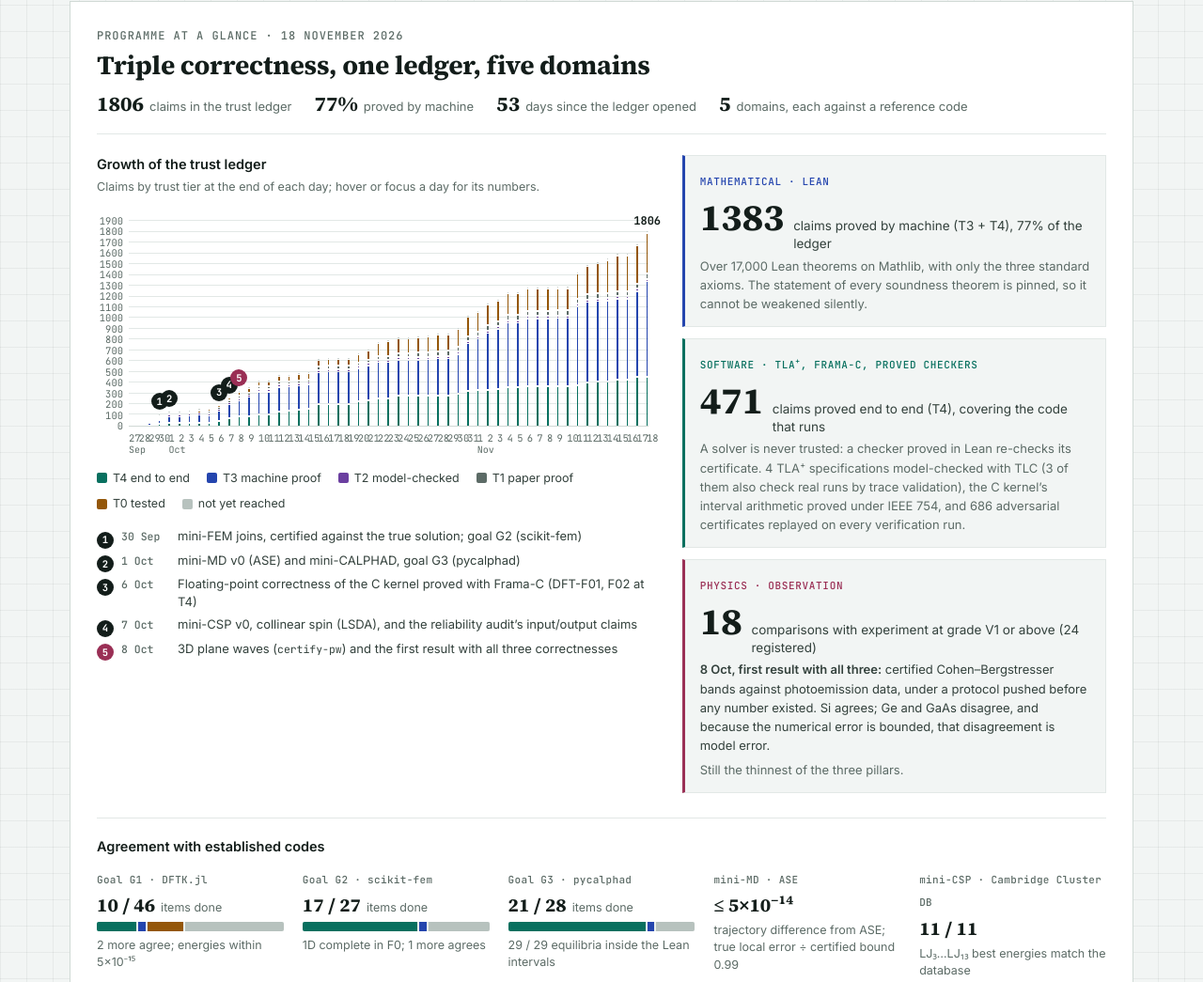
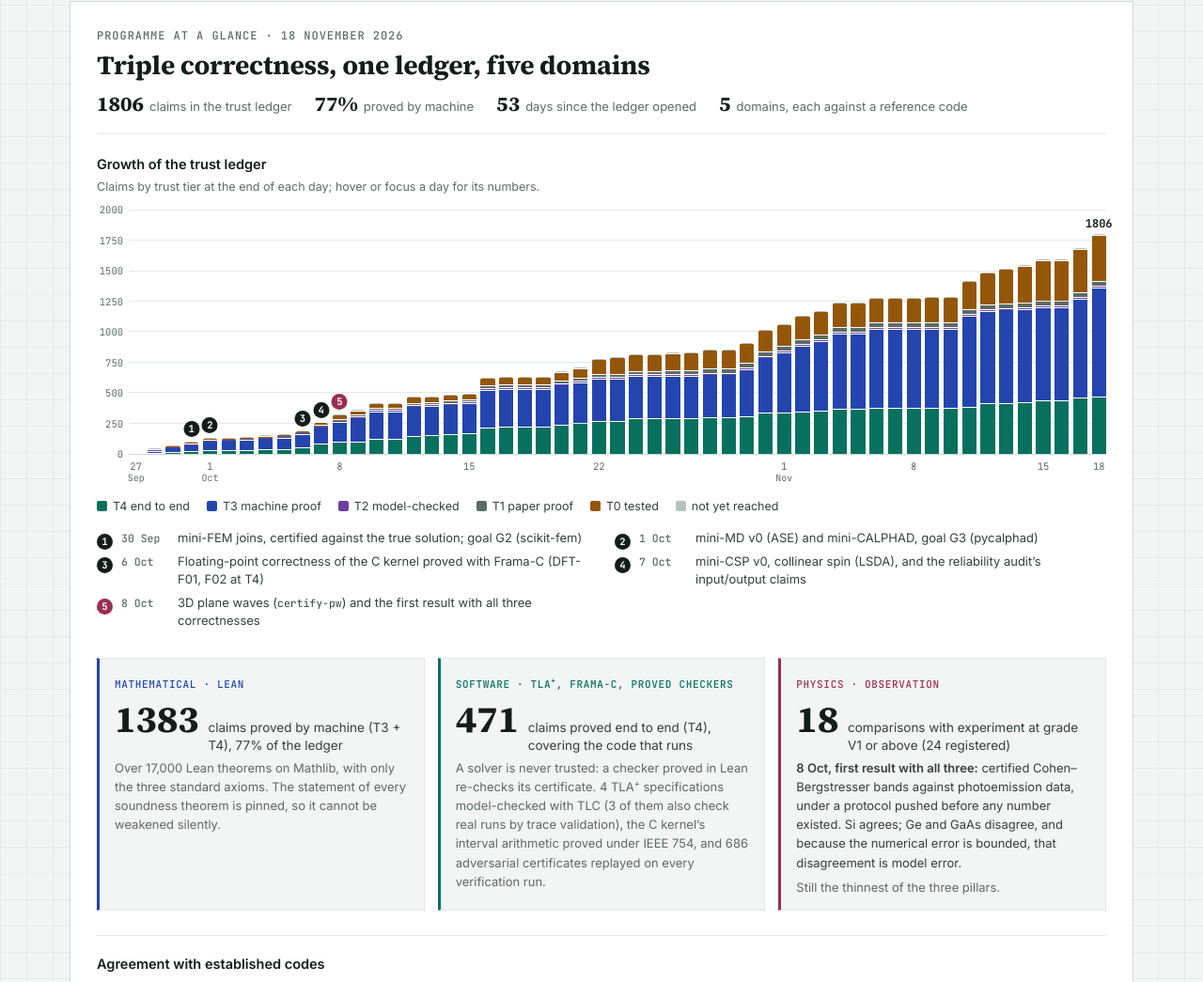
Before and after one commit to SMU-DIGA/formal-in-silico-programme, a plain HTML site: page progress.html in a window 1280 px wide. Shown: the part 1060-2105 px from the top of the page at 94% size. Drawn offline with Linux system fonts and the light colour scheme.

Commit message:
glance figure: less crowded growth chart (main 27daa76d)
Co-Authored-By: Claude Opus 5.5 <noreply@anthropic.com>
Claude-Session: https://claude.ai/code/session_012VRTwi9GMPJczb38UxHzyY

```diff
--- a/assets/style.css
+++ b/assets/style.css
@@ -431,39 +431,41 @@ footer a{color:var(--muted)}
 .gl-top h2{font:700 clamp(21px,2.6vw,28px)/1.2 var(--serif);margin:6px 0 0;letter-spacing:-.01em}
 .gl-nums{display:flex;flex-wrap:wrap;gap:8px 24px;margin:0;padding:0;list-style:none;font-size:13px;color:var(--muted)}
 .gl-nums b{font:700 22px/1 var(--serif);color:var(--ink);margin-right:6px;font-variant-numeric:tabular-nums}
-.gl-grid{display:grid;grid-template-columns:minmax(0,1.3fr) minmax(0,1fr);gap:clamp(22px,3vw,36px)}
-@media (max-width:860px){.gl-grid{grid-template-columns:minmax(0,1fr)}}
+.gl-grid{display:grid;grid-template-columns:minmax(0,1fr);gap:clamp(22px,3vw,30px)}
 .gl-h{font:600 14.5px/1.35 var(--sans);margin:0}
 .gl-sub{font-size:12.5px;color:var(--muted);margin:3px 0 14px}
 /* growth chart: one stacked column per day */
 .gc{display:grid;grid-template-columns:28px minmax(0,1fr);column-gap:6px}
-.gc-y{position:relative;height:230px;font:400 10.5px/1 var(--mono);color:var(--muted)}
+.gc-y{position:relative;height:260px;font:400 10.5px/1 var(--mono);color:var(--muted)}
 .gc-y span{position:absolute;right:0;transform:translateY(50%)}
-.gc-plot{position:relative;height:230px;display:flex;align-items:flex-end;gap:clamp(3px,1vw,9px);border-bottom:1px solid var(--rule)}
+.gc-plot{position:relative;height:260px;display:flex;align-items:flex-end;gap:clamp(1px,.35vw,5px);border-bottom:1px solid var(--rule)}
 .gc-g{position:absolute;left:0;right:0;border-top:1px solid var(--rule-2);pointer-events:none}
 .gc-col{position:relative;flex:1 1 0;min-width:0;height:100%;display:flex;flex-direction:column;justify-content:flex-end;outline:none;cursor:default}
-.gc-bar{display:flex;flex-direction:column-reverse;gap:2px;height:calc(var(--v) * 100% / var(--max, 350));border-radius:4px 4px 0 0;overflow:hidden}
+.gc-bar{display:flex;flex-direction:column-reverse;gap:1px;height:calc(var(--v) * 100% / var(--max, 350));border-radius:3px 3px 0 0;overflow:hidden}
 .gc-bar i{display:block;flex:var(--n) 1 0;min-height:0}
 .gc-col:hover .gc-bar,.gc-col:focus .gc-bar{filter:brightness(1.12)}
 .gc-col:focus-visible{box-shadow:0 0 0 2px var(--math)}
 .gc-top{position:absolute;left:50%;transform:translateX(-50%);bottom:calc(var(--v) * 100% / var(--max, 350) + 5px);display:flex;flex-direction:column-reverse;align-items:center;gap:4px}
 .gc-val{font:700 12px/1 var(--mono);color:var(--ink);font-variant-numeric:tabular-nums}
-.gc-mk{display:inline-grid;place-items:center;width:18px;height:18px;border-radius:50%;background:var(--ink);color:var(--surface);font:700 10.5px/1 var(--mono)}
+.gc-mk{display:inline-grid;place-items:center;width:17px;height:17px;border-radius:50%;background:var(--ink);color:var(--surface);font:700 10.5px/1 var(--mono)}
 .gc-mk.ph{background:var(--phys)}
+@media (max-width:620px){.gc-top .gc-mk{width:14px;height:14px;font-size:9px;margin-bottom:calc(var(--lv,0) * 16px)}}
 .gc-tip{display:none;position:absolute;top:0;left:50%;transform:translateX(-50%);z-index:3;width:max-content;max-width:210px;background:var(--surface);border:1px solid var(--rule);box-shadow:0 4px 14px rgba(0,0,0,.12);padding:8px 10px;font:400 12px/1.5 var(--sans);color:var(--ink-2);pointer-events:none}
 .gc-tip b{display:block;color:var(--ink);font-weight:600}
 .gc-col.l .gc-tip{left:0;transform:none} .gc-col.r .gc-tip{left:auto;right:0;transform:none}
 .gc-col:hover .gc-tip,.gc-col:focus .gc-tip{display:block}
-.gc-x{grid-column:2;display:flex;gap:clamp(3px,1vw,9px);margin-top:6px;font:400 10.5px/1.25 var(--mono);color:var(--muted);text-align:center}
-.gc-x span{flex:1 1 0;min-width:0}
+.gc-x{grid-column:2;display:flex;gap:clamp(1px,.35vw,5px);margin-top:6px;font:400 10.5px/1.25 var(--mono);color:var(--muted);text-align:center}
+.gc-x span{flex:1 1 0;min-width:0;white-space:nowrap;display:flex;flex-direction:column;align-items:center}
+@media (max-width:620px){.gc-x span.w{visibility:hidden}}
 .gc-x small{display:block;font-size:10px}
 .gl-legend{margin:12px 0 0;font-size:12.5px}
-.gc-key{list-style:none;margin:14px 0 0;padding:0;display:grid;gap:6px;font-size:13px;line-height:1.45;color:var(--ink-2)}
+.gc-key{list-style:none;margin:14px 0 0;padding:0;display:grid;grid-template-columns:repeat(auto-fill,minmax(min(100%,420px),1fr));gap:6px 28px;font-size:13px;line-height:1.45;color:var(--ink-2)}
 .gc-key li{display:grid;grid-template-columns:18px 52px minmax(0,1fr);gap:8px;align-items:baseline}
 .gc-key time{font:500 11.5px/1.4 var(--mono);color:var(--muted);white-space:nowrap}
 .gc-key .gc-mk{transform:translateY(3px)}
 /* the three correctnesses */
-.gl-pillars{display:grid;gap:12px;align-content:start}
+.gl-pillars{display:grid;grid-template-columns:repeat(3,minmax(0,1fr));gap:14px;align-content:start}
+@media (max-width:860px){.gl-pillars{grid-template-columns:minmax(0,1fr)}}
 .gl-p{border:1px solid var(--rule-2);border-left:3px solid var(--ink);padding:14px 16px;background:var(--paper)}
 .gl-p.m{border-left-color:var(--math)} .gl-p.s{border-left-color:var(--soft)} .gl-p.ph{border-left-color:var(--phys)}
 .gl-p .who{font:500 11px/1.4 var(--mono);letter-spacing:.06em;text-transform:uppercase}
--- a/progress.html
+++ b/progress.html
@@ -68,21 +68,21 @@
     <div class="gl-grid">
       <div><p class="gl-h">Growth of the trust ledger</p><p class="gl-sub">Claims by trust tier at the end of each day; hover or focus a day for its numbers.</p>
         <div class="gc">
-          <div class="gc-y" aria-hidden="true"><span style="bottom:0.00%">0</span><span style="bottom:5.00%">100</span><span style="bottom:10.00%">200</span><span style="bottom:15.00%">300</span><span style="bottom:20.00%">400</span><span style="bottom:25.00%">500</span><span style="bottom:30.00%">600</span><span style="bottom:35.00%">700</span><span style="bottom:40.00%">800</span><span style="bottom:45.00%">900</span><span style="bottom:50.00%">1000</span><span style="bottom:55.00%">1100</span><span style="bottom:60.00%">1200</span><span style="bottom:65.00%">1300</span><span style="bottom:70.00%">1400</span><span style="bottom:75.00%">1500</span><span style="bottom:80.00%">1600</span><span style="bottom:85.00%">1700</span><span style="bottom:90.00%">1800</span><span style="bottom:95.00%">1900</span></div>
+          <div class="gc-y" aria-hidden="true"><span style="bottom:0.00%">0</span><span style="bottom:12.50%">250</span><span style="bottom:25.00%">500</span><span style="bottom:37.50%">750</span><span style="bottom:50.00%">1000</span><span style="bottom:62.50%">1250</span><span style="bottom:75.00%">1500</span><span style="bottom:87.50%">1750</span><span style="bottom:100.00%">2000</span></div>
           <div class="gc-plot" role="img" aria-label="Stacked columns: the trust ledger grew from 16 claims on 27 September 2026 to 1806 on 18 November 2026; 471 at T4 and 912 at T3 today." style="--max:2000">
-            <div class="gc-g" style="bottom:5.00%"></div><div class="gc-g" style="bottom:10.00%"></div><div class="gc-g" style="bottom:15.00%"></div><div class="gc-g" style="bottom:20.00%"></div><div class="gc-g" style="bottom:25.00%"></div><div class="gc-g" style="bottom:30.00%"></div><div class="gc-g" style="bottom:35.00%"></div><div class="gc-g" style="bottom:40.00%"></div><div class="gc-g" style="bottom:45.00%"></div><div class="gc-g" style="bottom:50.00%"></div><div class="gc-g" style="bottom:55.00%"></div><div class="gc-g" style="bottom:60.00%"></div><div class="gc-g" style="bottom:65.00%"></div><div class="gc-g" style="bottom:70.00%"></div><div class="gc-g" style="bottom:75.00%"></div><div class="gc-g" style="bottom:80.00%"></div><div class="gc-g" style="bottom:85.00%"></div><div class="gc-g" style="bottom:90.00%"></div><div class="gc-g" style="bottom:95.00%"></div>
+            <div class="gc-g" style="bottom:12.50%"></div><div class="gc-g" style="bottom:25.00%"></div><div class="gc-g" style="bottom:37.50%"></div><div class="gc-g" style="bottom:50.00%"></div><div class="gc-g" style="bottom:62.50%"></div><div class="gc-g" style="bottom:75.00%"></div><div class="gc-g" style="bottom:87.50%"></div><div class="gc-g" style="bottom:100.00%"></div>
             <div class="gc-col l" tabindex="0" style="--v:16"><div class="gc-bar"><i class="sw-t3" style="--n:2"></i><i class="sw-t2" style="--n:1"></i><i class="sw-t1" style="--n:5"></i><i class="sw-no" style="--n:8"></i></div><div class="gc-tip" role="tooltip"><b>27 Sep · 16 claims</b>T3 2 · T2 1 · T1 5 · not yet reached 8</div></div>
             <div class="gc-col l" tabindex="0" style="--v:44"><div class="gc-bar"><i class="sw-t4" style="--n:5"></i><i class="sw-t3" style="--n:30"></i><i class="sw-t2" style="--n:2"></i><i class="sw-t0" style="--n:1"></i><i class="sw-no" style="--n:6"></i></div><div class="gc-tip" role="tooltip"><b>28 Sep · 44 claims</b>T4 5 · T3 30 · T2 2 · T0 1 · not yet reached 6</div></div>
             <div class="gc-col" tabindex="0" style="--v:71"><div class="gc-bar"><i class="sw-t4" style="--n:14"></i><i class="sw-t3" style="--n:49"></i><i class="sw-t2" style="--n:2"></i><i class="sw-t0" style="--n:1"></i><i class="sw-no" style="--n:5"></i></div><div class="gc-tip" role="tooltip"><b>29 Sep · 71 claims</b>T4 14 · T3 49 · T2 2 · T0 1 · not yet reached 5</div></div>
-            <div class="gc-col" tabindex="0" style="--v:100"><div class="gc-bar"><i class="sw-t4" style="--n:21"></i><i class="sw-t3" style="--n:71"></i><i class="sw-t2" style="--n:2"></i><i class="sw-t0" style="--n:1"></i><i class="sw-no" style="--n:5"></i></div><div class="gc-top"><span class="gc-mk">1</span></div><div class="gc-tip" role="tooltip"><b>30 Sep · 100 claims</b>T4 21 · T3 71 · T2 2 · T0 1 · not yet reached 5</div></div>
-            <div class="gc-col" tabindex="0" style="--v:132"><div class="gc-bar"><i class="sw-t4" style="--n:28"></i><i class="sw-t3" style="--n:95"></i><i class="sw-t2" style="--n:2"></i><i class="sw-t0" style="--n:1"></i><i class="sw-no" style="--n:6"></i></div><div class="gc-top"><span class="gc-mk">2</span></div><div class="gc-tip" role="tooltip"><b>1 Oct · 132 claims</b>T4 28 · T3 95 · T2 2 · T0 1 · not yet reached 6</div></div>
+            <div class="gc-col" tabindex="0" style="--v:100"><div class="gc-bar"><i class="sw-t4" style="--n:21"></i><i class="sw-t3" style="--n:71"></i><i class="sw-t2" style="--n:2"></i><i class="sw-t0" style="--n:1"></i><i class="sw-no" style="--n:5"></i></div><div class="gc-top"><span class="gc-mk" style="--lv:0">1</span></div><div class="gc-tip" role="tooltip"><b>30 Sep · 100 claims</b>T4 21 · T3 71 · T2 2 · T0 1 · not yet reached 5</div></div>
+            <div class="gc-col" tabindex="0" style="--v:132"><div class="gc-bar"><i class="sw-t4" style="--n:28"></i><i class="sw-t3" style="--n:95"></i><i class="sw-t2" style="--n:2"></i><i class="sw-t0" style="--n:1"></i><i class="sw-no" style="--n:6"></i></div><div class="gc-top"><span class="gc-mk" style="--lv:1">2</span></div><div class="gc-tip" role="tooltip"><b>1 Oct · 132 claims</b>T4 28 · T3 95 · T2 2 · T0 1 · not yet reached 6</div></div>
             <div class="gc-col" tabindex="0" style="--v:134"><div class="gc-bar"><i class="sw-t4" style="--n:28"></i><i class="sw-t3" style="--n:97"></i><i class="sw-t2" style="--n:2"></i><i class="sw-t0" style="--n:1"></i><i class="sw-no" style="--n:6"></i></div><div class="gc-tip" role="tooltip"><b>2 Oct · 134 claims</b>T4 28 · T3 97 · T2 2 · T0 1 · not yet reached 6</div></div>
             <div class="gc-col" tabindex="0" style="--v:141"><div class="gc-bar"><i class="sw-t4" style="--n:29"></i><i class="sw-t3" style="--n:103"></i><i class="sw-t2" style="--n:2"></i><i class="sw-t0" style="--n:1"></i><i class="sw-no" style="--n:6"></i></div><div class="gc-tip" role="tooltip"><b>3 Oct · 141 claims</b>T4 29 · T3 103 · T2 2 · T0 1 · not yet reached 6</div></div>
             <div class="gc-col" tabindex="0" style="--v:153"><div class="gc-bar"><i class="sw-t4" style="--n:36"></i><i class="sw-t3" style="--n:107"></i><i class="sw-t2" style="--n:2"></i><i class="sw-t0" style="--n:2"></i><i class="sw-no" style="--n:6"></i></div><div class="gc-tip" role="tooltip"><b>4 Oct · 153 claims</b>T4 36 · T3 107 · T2 2 · T0 2 · not yet reached 6</div></div>
             <div class="gc-col" tabindex="0" style="--v:164"><div class="gc-bar"><i class="sw-t4" style="--n:41"></i><i class="sw-t3" style="--n:114"></i><i class="sw-t2" style="--n:2"></i><i class="sw-t1" style="--n:4"></i><i class="sw-t0" style="--n:2"></i><i class="sw-no" style="--n:1"></i></div><div class="gc-tip" role="tooltip"><b>5 Oct · 164 claims</b>T4 41 · T3 114 · T2 2 · T1 4 · T0 2 · not yet reached 1</div></div>
-            <div class="gc-col" tabindex="0" style="--v:187"><div class="gc-bar"><i class="sw-t4" style="--n:56"></i><i class="sw-t3" style="--n:123"></i><i class="sw-t2" style="--n:2"></i><i class="sw-t1" style="--n:4"></i><i class="sw-t0" style="--n:2"></i></div><div class="gc-top"><span class="gc-mk">3</span></div><div class="gc-tip" role="tooltip"><b>6 Oct · 187 claims</b>T4 56 · T3 123 · T2 2 · T1 4 · T0 2</div></div>
-            <div class="gc-col" tabindex="0" style="--v:256"><div class="gc-bar"><i class="sw-t4" style="--n:83"></i><i class="sw-t3" style="--n:151"></i><i class="sw-t2" style="--n:2"></i><i class="sw-t1" style="--n:4"></i><i class="sw-t0" style="--n:16"></i></div><div class="gc-top"><span class="gc-mk">4</span></div><div class="gc-tip" role="tooltip"><b>7 Oct · 256 claims</b>T4 83 · T3 151 · T2 2 · T1 4 · T0 16</div></div>
-            <div class="gc-col" tabindex="0" style="--v:324"><div class="gc-bar"><i class="sw-t4" style="--n:101"></i><i class="sw-t3" style="--n:181"></i><i class="sw-t2" style="--n:6"></i><i class="sw-t1" style="--n:4"></i><i class="sw-t0" style="--n:31"></i><i class="sw-no" style="--n:1"></i></div><div class="gc-top"><span class="gc-mk ph">5</span></div><div class="gc-tip" role="tooltip"><b>8 Oct · 324 claims</b>T4 101 · T3 181 · T2 6 · T1 4 · T0 31 · not yet reached 1</div></div>
+            <div class="gc-col" tabindex="0" style="--v:187"><div class="gc-bar"><i class="sw-t4" style="--n:56"></i><i class="sw-t3" style="--n:123"></i><i class="sw-t2" style="--n:2"></i><i class="sw-t1" style="--n:4"></i><i class="sw-t0" style="--n:2"></i></div><div class="gc-top"><span class="gc-mk" style="--lv:0">3</span></div><div class="gc-tip" role="tooltip"><b>6 Oct · 187 claims</b>T4 56 · T3 123 · T2 2 · T1 4 · T0 2</div></div>
+            <div class="gc-col" tabindex="0" style="--v:256"><div class="gc-bar"><i class="sw-t4" style="--n:83"></i><i class="sw-t3" style="--n:151"></i><i class="sw-t2" style="--n:2"></i><i class="sw-t1" style="--n:4"></i><i class="sw-t0" style="--n:16"></i></div><div class="gc-top"><span class="gc-mk" style="--lv:1">4</span></div><div class="gc-tip" role="tooltip"><b>7 Oct · 256 claims</b>T4 83 · T3 151 · T2 2 · T1 4 · T0 16</div></div>
+            <div class="gc-col" tabindex="0" style="--v:324"><div class="gc-bar"><i class="sw-t4" style="--n:101"></i><i class="sw-t3" style="--n:181"></i><i class="sw-t2" style="--n:6"></i><i class="sw-t1" style="--n:4"></i><i class="sw-t0" style="--n:31"></i><i class="sw-no" style="--n:1"></i></div><div class="gc-top"><span class="gc-mk ph" style="--lv:2">5</span></div><div class="gc-tip" role="tooltip"><b>8 Oct · 324 claims</b>T4 101 · T3 181 · T2 6 · T1 4 · T0 31 · not yet reached 1</div></div>
             <div class="gc-col" tabindex="0" style="--v:359"><div class="gc-bar"><i class="sw-t4" style="--n:107"></i><i class="sw-t3" style="--n:210"></i><i class="sw-t2" style="--n:6"></i><i class="sw-t1" style="--n:4"></i><i class="sw-t0" style="--n:31"></i><i class="sw-no" style="--n:1"></i></div><div class="gc-tip" role="tooltip"><b>9 Oct · 359 claims</b>T4 107 · T3 210 · T2 6 · T1 4 · T0 31 · not yet reached 1</div></div>
             <div class="gc-col" tabindex="0" style="--v:418"><div class="gc-bar"><i class="sw-t4" style="--n:124"></i><i class="sw-t3" style="--n:243"></i><i class="sw-t2" style="--n:6"></i><i class="sw-t1" style="--n:7"></i><i class="sw-t0" style="--n:37"></i><i class="sw-no" style="--n:1"></i></div><div class="gc-tip" role="tooltip"><b>10 Oct · 418 claims</b>T4 124 · T3 243 · T2 6 · T1 7 · T0 37 · not yet reached 1</div></div>
             <div class="gc-col" tabindex="0" style="--v:418"><div class="gc-bar"><i class="sw-t4" style="--n:124"></i><i class="sw-t3" style="--n:243"></i><i class="sw-t2" style="--n:6"></i><i class="sw-t1" style="--n:7"></i><i class="sw-t0" style="--n:37"></i><i class="sw-no" style="--n:1"></i></div><div class="gc-tip" role="tooltip"><b>11 Oct · 418 claims</b>T4 124 · T3 243 · T2 6 · T1 7 · T0 37 · not yet reached 1</div></div>
@@ -125,7 +125,7 @@
             <div class="gc-col r" tabindex="0" style="--v:1687"><div class="gc-bar"><i class="sw-t4" style="--n:469"></i><i class="sw-t3" style="--n:822"></i><i class="sw-t2" style="--n:6"></i><i class="sw-t1" style="--n:33"></i><i class="sw-t0" style="--n:351"></i><i class="sw-no" style="--n:6"></i></div><div class="gc-tip" role="tooltip"><b>17 Nov · 1687 claims</b>T4 469 · T3 822 · T2 6 · T1 33 · T0 351 · not yet reached 6</div></div>
             <div class="gc-col r" tabindex="0" style="--v:1806"><div class="gc-bar"><i class="sw-t4" style="--n:471"></i><i class="sw-t3" style="--n:912"></i><i class="sw-t2" style="--n:6"></i><i class="sw-t1" style="--n:33"></i><i class="sw-t0" style="--n:378"></i><i class="sw-no" style="--n:6"></i></div><div class="gc-top"><span class="gc-val">1806</span></div><div class="gc-tip" role="tooltip"><b>18 Nov · 1806 claims</b>T4 471 · T3 912 · T2 6 · T1 33 · T0 378 · not yet reached 6</div></div>
           </div>
-          <div class="gc-x" aria-hidden="true"><span>27<small>Sep</small></span><span>28</span><span>29</span><span>30</span><span>1<small>Oct</small></span><span>2</span><span>3</span><span>4</span><span>5</span><span>6</span><span>7</span><span>8</span><span>9</span><span>10</span><span>11</span><span>12</span><span>13</span><span>14</span><span>15</span><span>16</span><span>17</span><span>18</span><span>19</span><span>20</span><span>21</span><span>22</span><span>23</span><span>24</span><span>25</span><span>26</span><span>27</span><span>28</span><span>29</span><span>30</span><span>31</span><span>1<small>Nov</small></span><span>2</span><span>3</span><span>4</span><span>5</span><span>6</span><span>7</span><span>8</span><span>9</span><span>10</span><span>11</span><span>12</span><span>13</span><span>14</span><span>15</span><span>16</span><span>17</span><span>18</span></div>
+          <div class="gc-x" aria-hidden="true"><span>27<small>Sep</small></span><span></span><span></span><span></span><span>1<small>Oct</small></span><span></span><span></span><span></span><span></span><span></span><span></span><span class="w">8</span><span></span><span></span><span></span><span></span><span></span><span></span><span>15</span><span></span><span></span><span></span><span></span><span></span><span></span><span class="w">22</span><span></span><span></span><span></span><span></span><span></span><span></span><span></span><span></span><span></span><span>1<small>Nov</small></span><span></span><span></span><span></span><span></span><span></span><span></span><span class="w">8</span><span></span><span></span><span></span><span></span><span></span><span></span><span>15</span><span></span><span></span><span>18</span></div>
         </div>
         <div class="legend gl-legend"><span><i class="sw-t4"></i>T4 end to end</span><span><i class="sw-t3"></i>T3 machine proof</span><span><i class="sw-t2"></i>T2 model-checked</span><span><i class="sw-t1"></i>T1 paper proof</span><span><i class="sw-t0"></i>T0 tested</span><span><i class="sw-no"></i>not yet reached</span></div>
         <ol class="gc-key">
@@ -372,7 +372,7 @@
 </div>
 
 <footer><div class="in">
-  <span>Formal in Silico · achieved and planned<span class="updated"> · updated <time datetime="2026-11-15T23:13+08:00">2026-11-15 23:13 UTC+8</time></span></span>
+  <span>Formal in Silico · achieved and planned<span class="updated"> · updated <time datetime="2026-11-19T11:41+08:00">2026-11-19 11:41 UTC+8</time></span></span>
   <span><a href="./">Programme</a> · <a href="showcases.html">Showcases</a> · <a href="dft.html">DFT</a> · <a href="fem.html">FEM</a> · <a href="md.html">MD</a> · <a href="calphad.html">CALPHAD</a> · <a href="csp.html">CSP</a> · <a href="zh/progress.html" hreflang="zh-CN">中文版</a></span>
 </div></footer>
 </body>
```
Also changed, not shown: dft.html (+1 -1 lines), index.html (+1 -1 lines), zh/dft.html (+1 -1 lines), zh/index.html (+1 -1 lines), zh/progress.html (+9 -9 lines).
